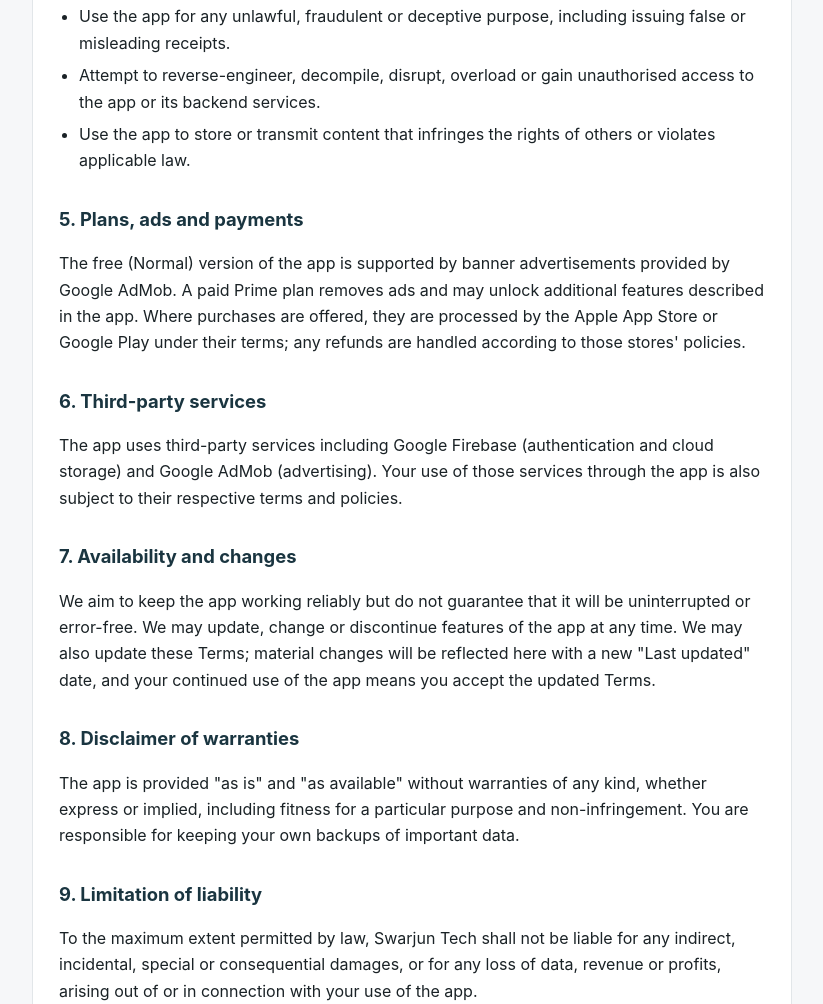
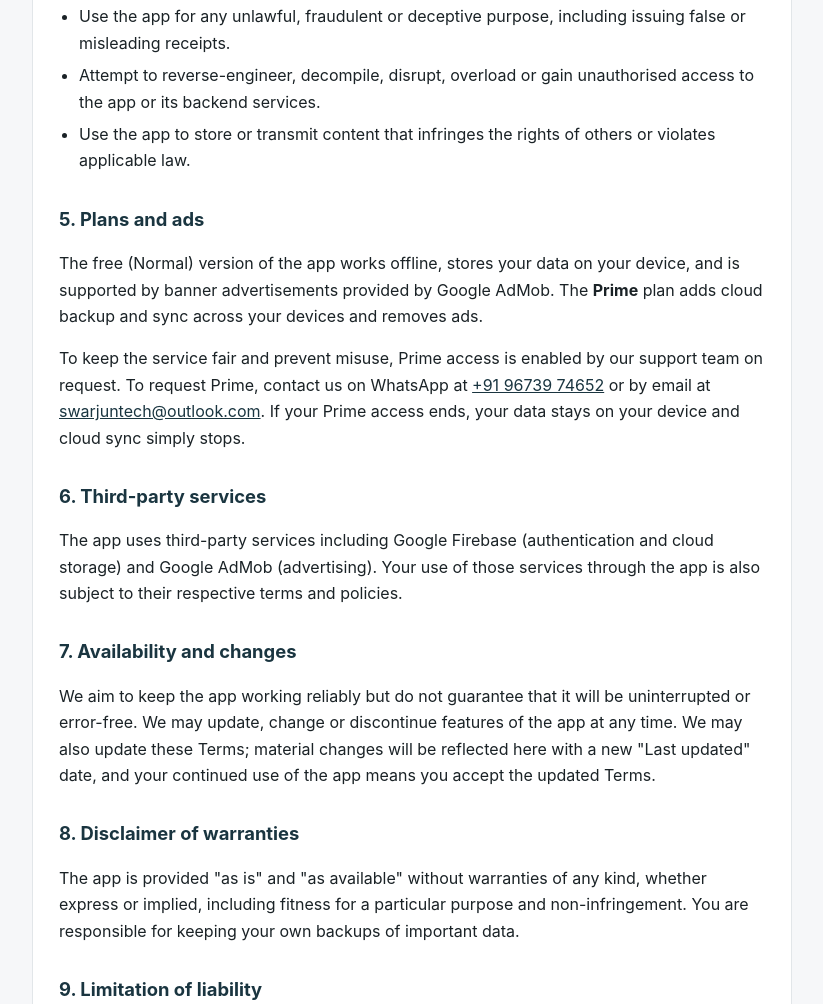
Before and after one commit to swarjun/ePavatiBook, a plain HTML site: page terms-of-service.html in a window 1280 px wide. Shown: the part 1122-2126 px from the top of the page, without its empty margins (228-1051 px from the left). Drawn offline with Linux system fonts and the light colour scheme.

Commit message:
Revise terms of service for plans and ads section
Updated section on plans and ads, clarifying features of the free and Prime versions, and added information on requesting Prime access.

```diff
--- a/terms-of-service.html
+++ b/terms-of-service.html
@@ -116,13 +116,20 @@
         others or violates applicable law.</li>
     </ul>
 
-    <h2>5. Plans, ads and payments</h2>
+    <h2>5. Plans and ads</h2>
     <p>
-      The free (Normal) version of the app is supported by banner advertisements
-      provided by Google AdMob. A paid Prime plan removes ads and may unlock
-      additional features described in the app. Where purchases are offered,
-      they are processed by the Apple App Store or Google Play under their terms;
-      any refunds are handled according to those stores' policies.
+      The free (Normal) version of the app works offline, stores your data on
+      your device, and is supported by banner advertisements provided by Google
+      AdMob. The <strong>Prime</strong> plan adds cloud backup and sync across
+      your devices and removes ads.
+    </p>
+    <p>
+      To keep the service fair and prevent misuse, Prime access is enabled by
+      our support team on request. To request Prime, contact us on WhatsApp at
+      <a href="https://wa.me/919673974652">+91 96739 74652</a> or by email at
+      <a href="mailto:swarjuntech@outlook.com">swarjuntech@outlook.com</a>. If
+      your Prime access ends, your data stays on your device and cloud sync
+      simply stops.
     </p>
 
     <h2>6. Third-party services</h2>
```
